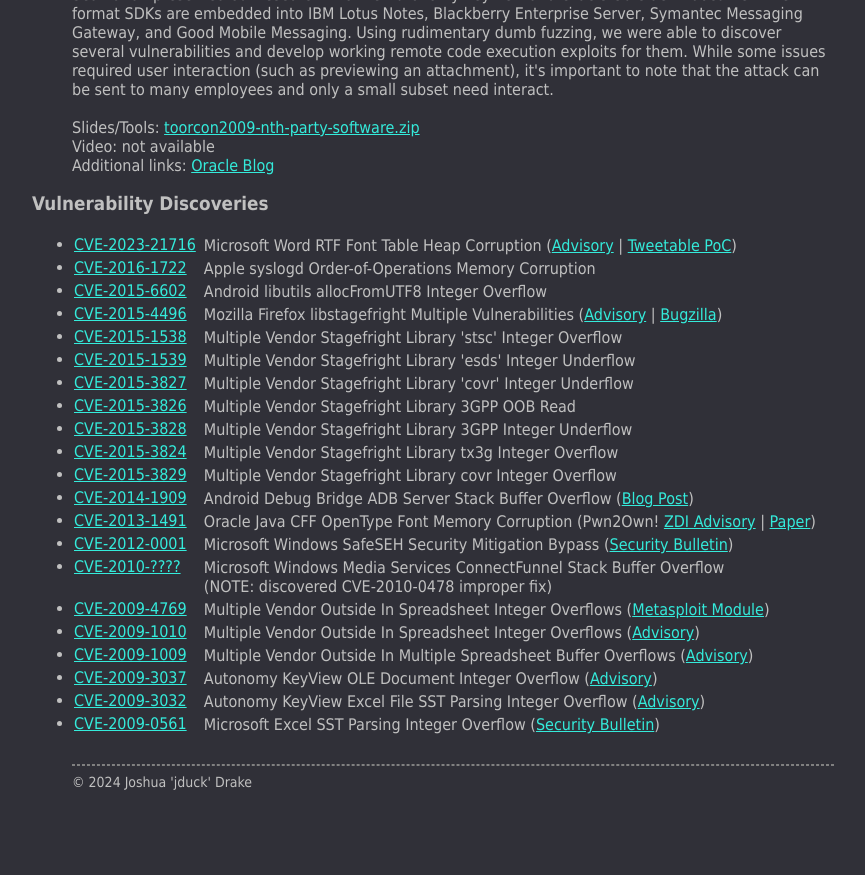
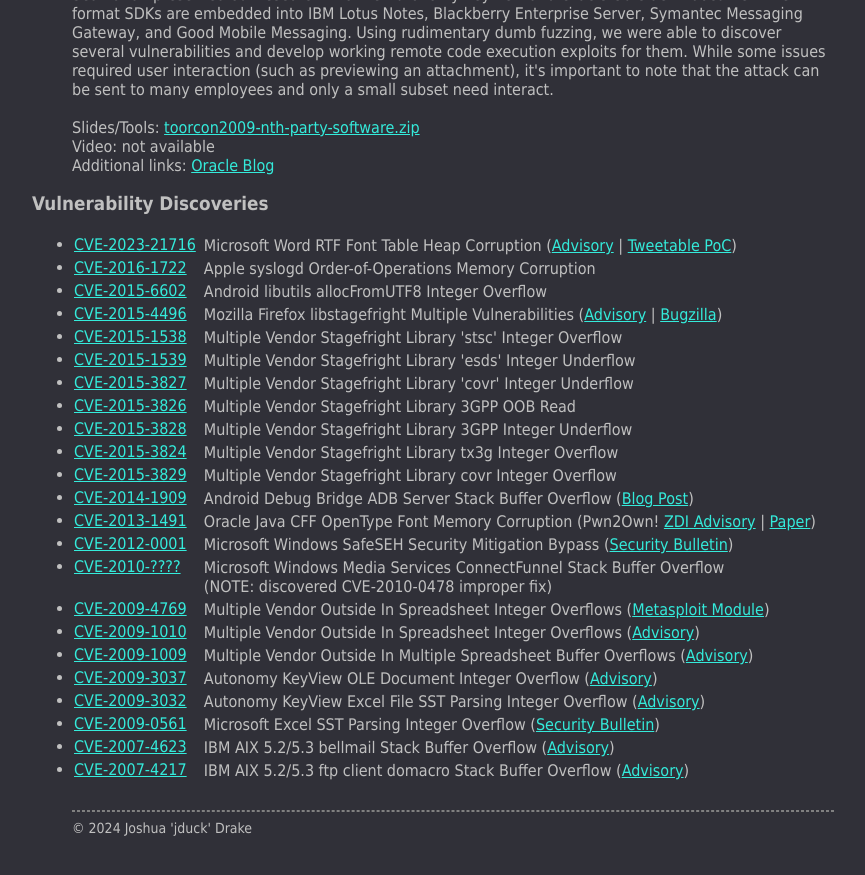
Before and after one commit to jduck/jduck.github.com, a Jekyll site: the page built from index.html, in a window 1280 px wide and 900 px high, scrolled down 1645 px. Shown: the top 875 px of the window, without its empty margins (208-1073 px from the left). Built offline with Jekyll 4.4.1, drawn with Linux system fonts in a browser that asks for light colours; before the commit the page ends 2499 px from its top, so only the background shows below that.

Commit message:
Add a couple of old IBM AIX LPE bugs

```diff
--- a/index.html
+++ b/index.html
@@ -219,4 +219,14 @@
 <td class="cvedeet">Microsoft Excel SST Parsing Integer Overflow (<a href="https://learn.microsoft.com/en-us/security-updates/securitybulletins/2009/ms09-021">Security Bulletin</a>)
 </td></tr>
 
+<tr><td class="cve"><li>
+<a href="https://cve.mitre.org/cgi-bin/cvename.cgi?name=CVE-2007-4623">CVE-2007-4623</a></td>
+<td class="cvedeet">IBM AIX 5.2/5.3 bellmail Stack Buffer Overflow (<a href="https://web.archive.org/web/20100116000133/http://labs.idefense.com/intelligence/vulnerabilities/display.php?id=617">Advisory</a>)
+</td></tr>
+
+<tr><td class="cve"><li>
+<a href="https://cve.mitre.org/cgi-bin/cvename.cgi?name=CVE-2007-4217">CVE-2007-4217</a></td>
+<td class="cvedeet">IBM AIX 5.2/5.3 ftp client domacro Stack Buffer Overflow (<a href="https://web.archive.org/web/20100116000133/http://labs.idefense.com/intelligence/vulnerabilities/display.php?id=616">Advisory</a>)
+</td></tr>
+
 </table>
```
